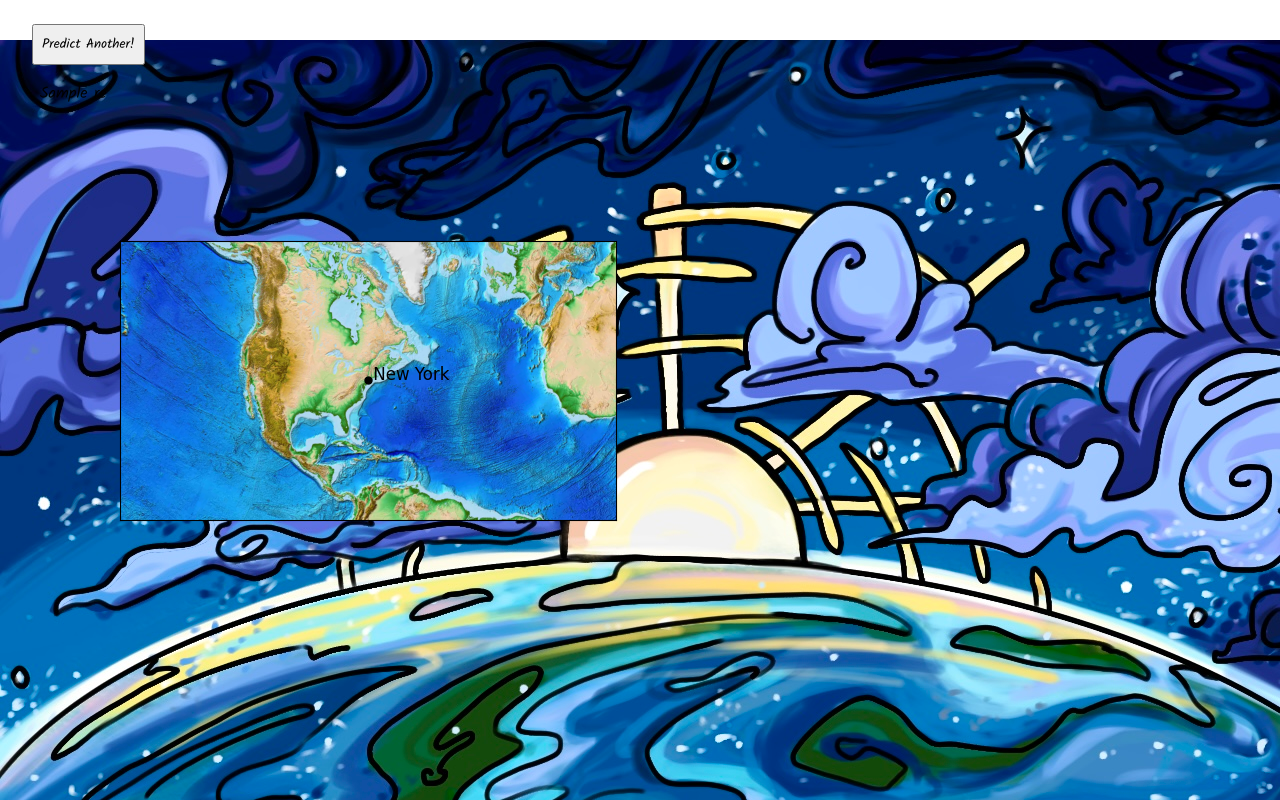
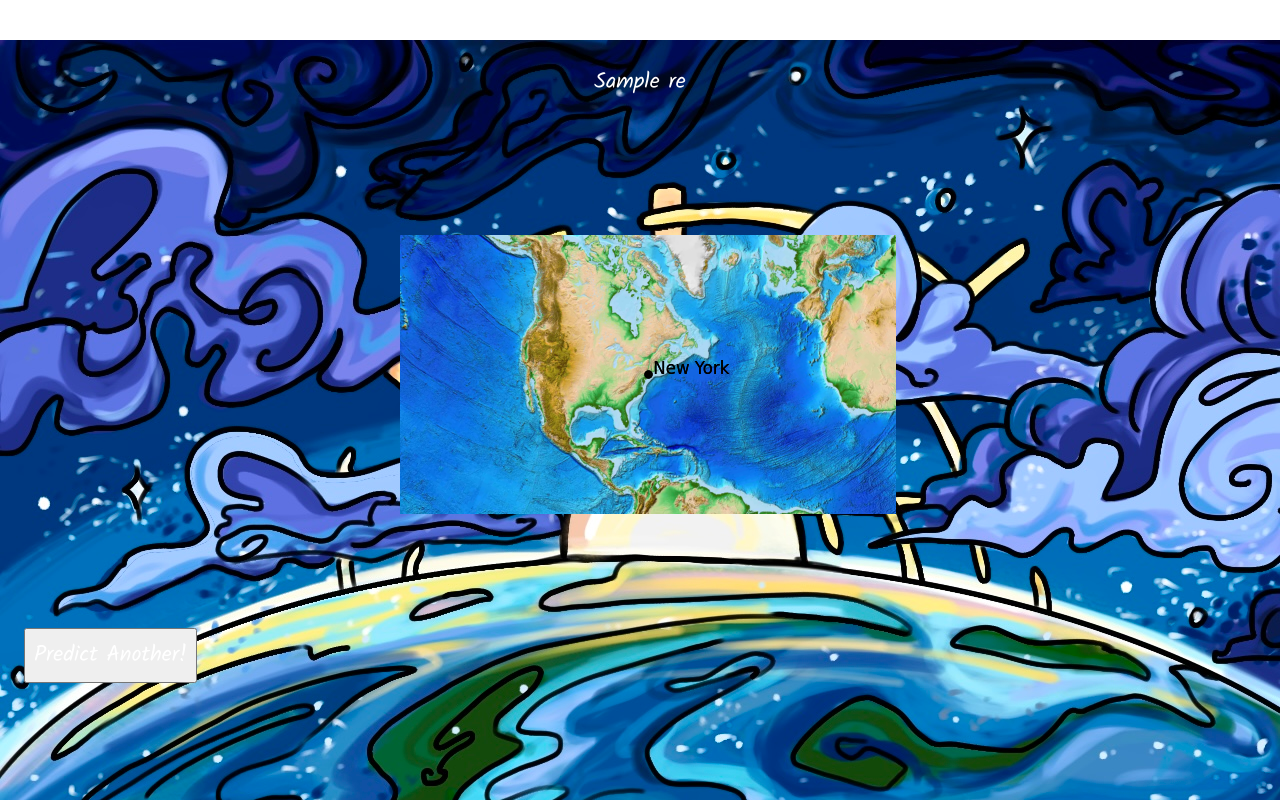
Before and after one commit to maryam-abdool/Earthquake-Detection, a Flask app: template Flask/app/templates/result.html in a window 1280 px wide. Run offline with Flask 2, Linux system fonts and the light colour scheme; the template is opened without the code that fills it: most values are stand-ins (such as "Sample title", 1, 10 or a date in 2020); parts of the project's set-up code (start-up, migrations or seed data) failed here and were passed over.

Commit message:
get everything done

```diff
--- a/Flask/app/static/css/style.css
+++ b/Flask/app/static/css/style.css
@@ -6,11 +6,16 @@
 }
 
 body {
-  background-image: url("static/img/background.png");
+  background-image: url("../img/background.png");
   background-size: cover;
   background-repeat: no-repeat;
   background-position: bottom;
   background-position-y: 40px;
+}
+
+.background {
+  background-size: cover;
+  background-repeat: no-repeat;
 }
 
 .heading_container{
@@ -31,7 +36,7 @@ body {
   background-repeat: no-repeat;
   overflow-x: auto;
   height: 100vh;
-  width: 800px;
+  width: 700px;
   display: flex;
   flex-direction: column;
   margin: 0 auto;
@@ -72,7 +77,7 @@ body {
 #btn {
   background: #84cf90;
   color: #000;
-  font-size: 18px;
+  font-size: 20px;
   font-weight: 700px;
   display: flex;
   justify-content: center;
@@ -81,11 +86,6 @@ body {
   outline: none;
   border-radius: 4px;
   cursor: pointer;
-  pointer-events: none;
-}
-
-#btn.clicked {
-  pointer-events: auto;
 }
 
 #btn:hover {
@@ -94,3 +94,14 @@ body {
   color: #fff;
   transition: all 1s ease;
 }
+
+.map{
+  text-align: center;
+  display: flex;
+  flex-direction: column;
+  bottom: 0;
+  color: white;
+  align-items: center;
+  font-size: 22px;
+  text-decoration-color: #000;
+}
--- a/Flask/app/templates/base.html
+++ b/Flask/app/templates/base.html
@@ -1,5 +1,4 @@
 <!doctype html>
-<html>
     <head>
         <!-- meta -->
         <meta charset="UTF-8">
--- a/Flask/app/templates/index.html
+++ b/Flask/app/templates/index.html
@@ -3,7 +3,7 @@
 {% extends "base.html" %}
 
 {% block content %}
-<body background = "../static/img/background.png">
+<body background = "/static/img/background.png">
     <br>
     <link rel="stylesheet" href="../static/css/style.css">
     <div class="heading_container">
--- a/Flask/app/templates/result.html
+++ b/Flask/app/templates/result.html
@@ -1,39 +1,47 @@
 <!doctype html>
+<html lang="en">
 
 {% extends "base.html" %}
 
 {% block content %}
 
-{% if res[2] < 2 %}
-<body background = "/static/img/goodbackground.GIF">
+<!-- <script>
+    function myFunction() {
+      var popup = document.getElementById("myPopup");
+      popup.classList.toggle("show");
+    }
+</script> -->
+
+{% if res[2]|int < 2 %}
+<body class = "background" background ="/static/img/goodbackground.GIF">
         <form method="POST">
         <output>
-            <button class="btn" type="submit"> Predict Another! </button>
-            <div><p>
+            <div class = "map"><p>
                 {% for title in res %}
                 {{ title }}<br>
                 {% endfor %}
             </b></p></div>
-            <div>
+            <div class = "map">
                 <img src="\static\img\local_map.png" alt="google map">
             </div>
+            <button class="map" type="submit"> Predict Another! </button>
         </form>
 </body>
 
 {% else %}
 
-<body background = "/static/img/sadbackground.GIF">
+<body class = "background" background = "/static/img/sadbackground.GIF">
         <form method="POST">
         <output>
-            <button class="btn" type="submit"> Predict Another! </button>
-            <div><p>
+            <div class = "map"><p>
                 {% for title in res %}
                 {{ title }}<br>
                 {% endfor %}
             </b></p></div>
-            <div>
+            <div class = "map">
                 <img src="\static\img\local_map.png" alt="google map">
             </div>
+            <button class="map" type="submit"> Predict Another! </button>
         </form>
 </body>
 
--- a/Flask/app/views.py
+++ b/Flask/app/views.py
@@ -8,7 +8,6 @@ from app import model, gmaps
 import geocoder
 from mpl_toolkits.basemap import Basemap
 import matplotlib.pyplot as plt
-import os
 
 class ERROR_CODES:
     SUCCESS = 0
@@ -67,6 +66,10 @@ def my_form_post():
     timestamp = date + " " + time
     timestamp = timelibrary.mktime(timelibrary.strptime(timestamp, '%Y-%m-%d %H:%M'))
     prediction = model.predict((timestamp, latitude, longitude))
+    if prediction < 2:
+        prediction = "You are safe!\n"
+    else:
+        prediction = "Run..."
 
     output = [address_detailed, address_detailed2, str(prediction)]
 
@@ -76,6 +79,7 @@ def my_form_post():
                 lat_0=latitude, lon_0=longitude,)
     map.etopo(scale=1, alpha=1)
     x, y = map(longitude, latitude)
+    plt.axis('off')
     plt.plot(x, y, 'ok', markersize=5)
     plt.text(x, y, " " + city, fontsize=12)
     plt.savefig("app/static/img/local_map.png", transparent=True)
--- a/Flask/config.py
+++ b/Flask/config.py
@@ -1,3 +1,3 @@
 CSRF_ENABLED = True
 SECRET_KEY = 'you-will-never-guess'
-GOOGLEMAP_KEY = ''
+GOOGLEMAP_KEY = 'AIzaSyCL-7rNoLM-cOl2fR1BJDD8qw-QY3XXCFg'
```
Also changed, not shown: Flask/app/static/img/local_map.png, Flask/app/static/js/button.js (deleted).
